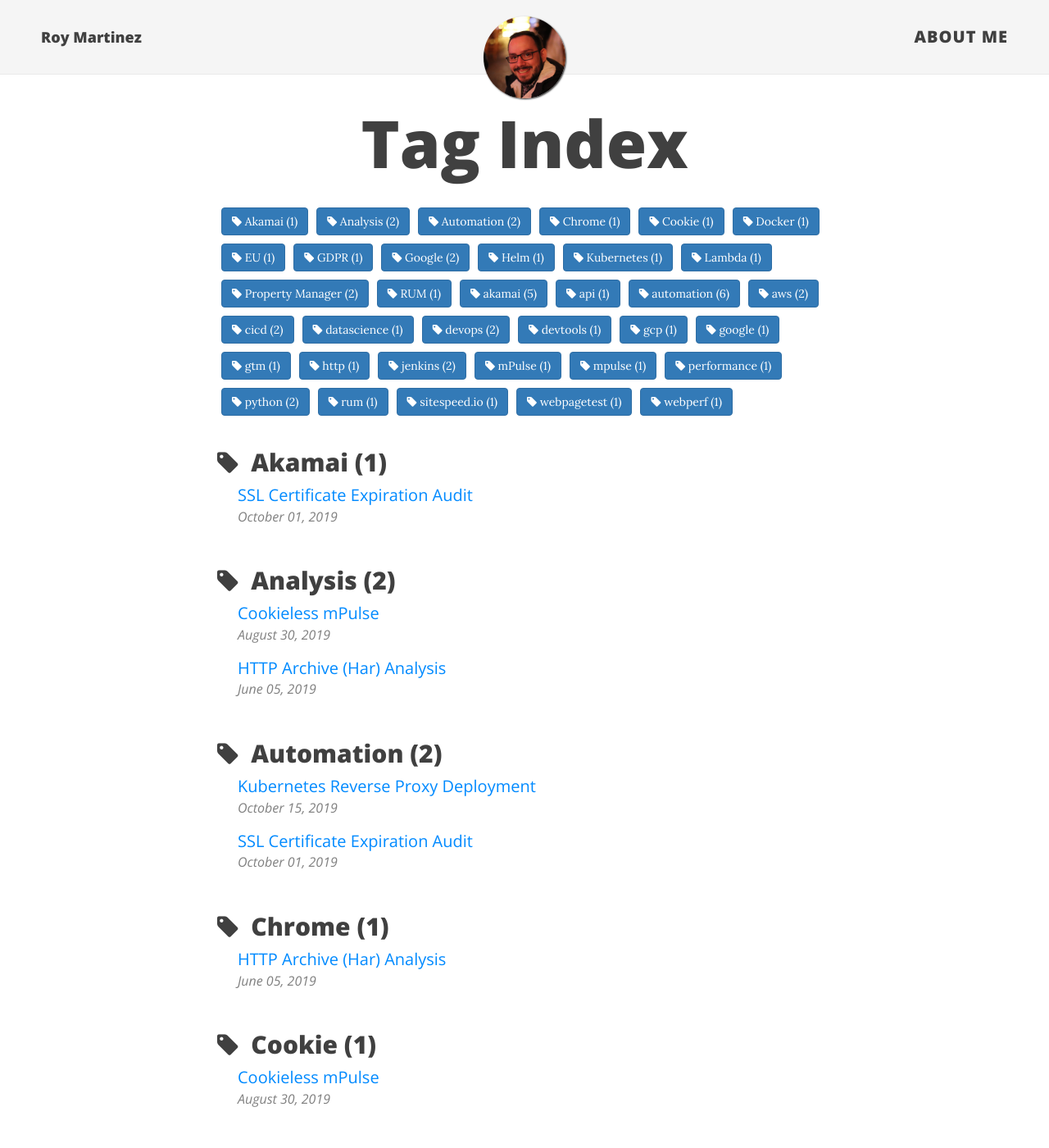
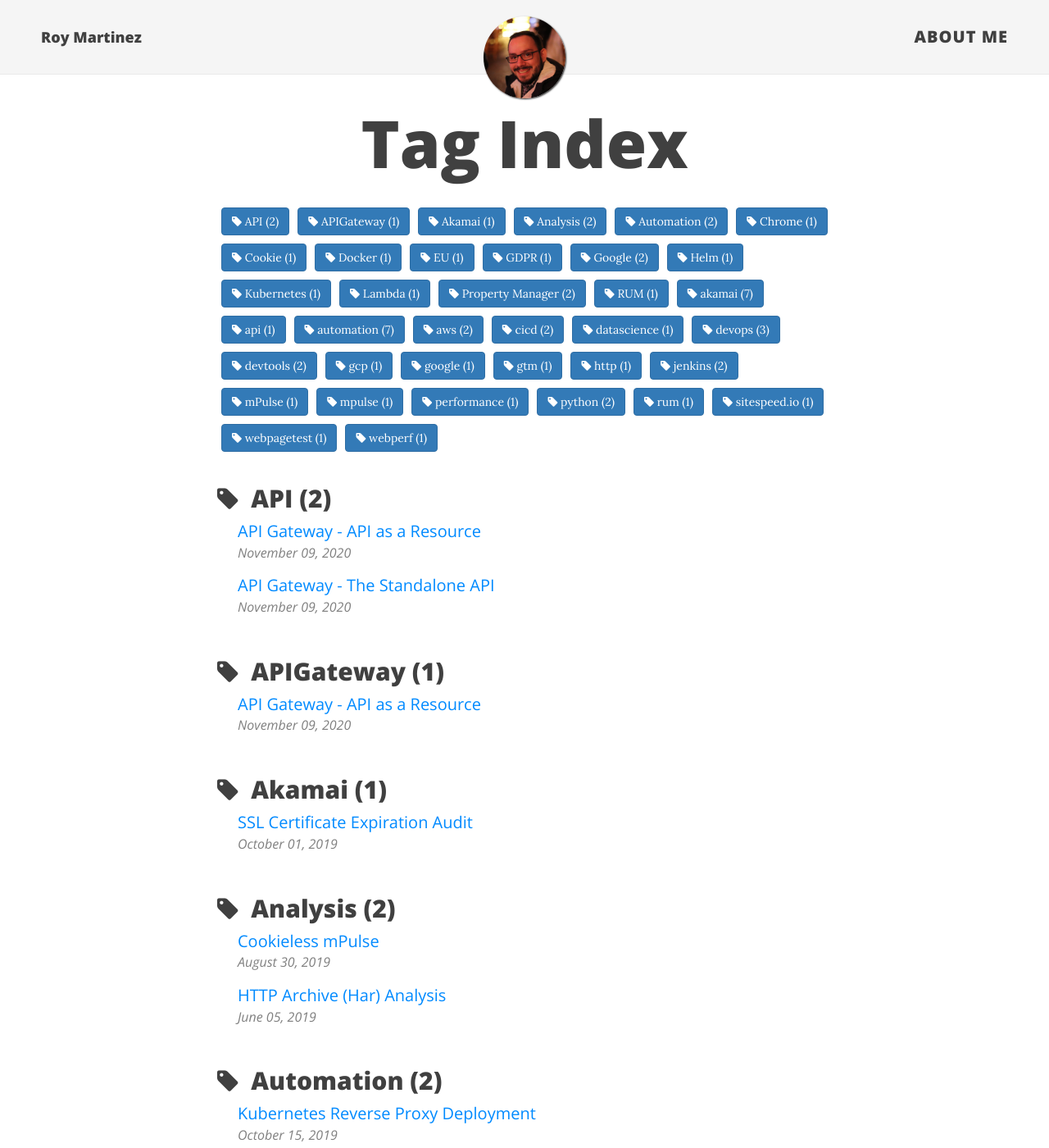
Before and after one commit to roymartinezblanco/roymartinez.dev, a Jekyll site: the page built from tags.html, in a window 1280 px wide and 1400 px high. Shown: the whole window at 82% size. Built offline with Jekyll 4.4.1, drawn with Linux system fonts in a browser that asks for light colours; nearby versions of some CDN libraries; some of the changed text lies outside the part shown.

Commit message:
UPDTED BLOG

```diff
--- a/_posts/2020-11-09-akamai-api-gateway-best-practices-part2.md
+++ b/_posts/2020-11-09-akamai-api-gateway-best-practices-part2.md
@@ -1,7 +1,7 @@
 ---
 layout: post
-title: API Gateway:  API as a Resource
-tags: [API,API Gateway, devtools, akamai,automation]
+title: API Gateway - API as a Resource
+tags: [API,APIGateway, devtools, akamai,automation]
 ---
 
 <iframe
```
Also changed, not shown: _posts/2020-11-09-akamai-api-gateway-best-practices-part1.md (+1 -1 lines).
